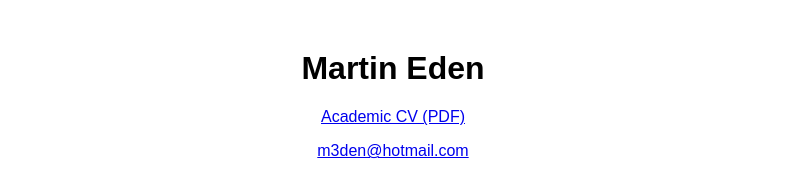
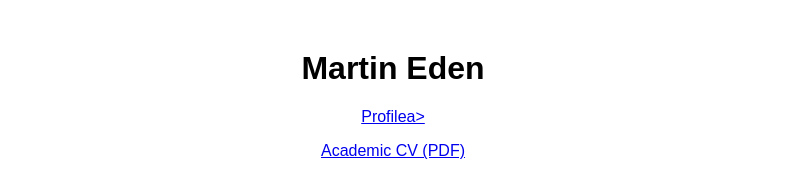
Before and after one commit to m-3den/m-3den.github.io, a plain HTML site: page index.html in a window 1280 px wide. Shown: the top 173 px of the page, without its empty margins (247-1032 px from the left). Drawn offline with Linux system fonts and the light colour scheme.

Commit message:
Update index.html

```diff
--- a/index.html
+++ b/index.html
@@ -5,7 +5,7 @@
 </head>
 <body style="text-align:center; font-family: Arial; margin-top:50px;">
   <h1>Martin Eden</h1>
-  <p> </p>
+  <p> <a href="https://research.manchester.ac.uk/en/persons/martin.eden" target="_blank">Profile</>a></p>
   <p><a href="eden_academic_cv_2026_public.pdf" target="_blank">Academic CV (PDF)</a></p>
 
 <p><a href="mailto:m3den@hotmail.com" target="_blank">m3den@hotmail.com</a></p>
```
